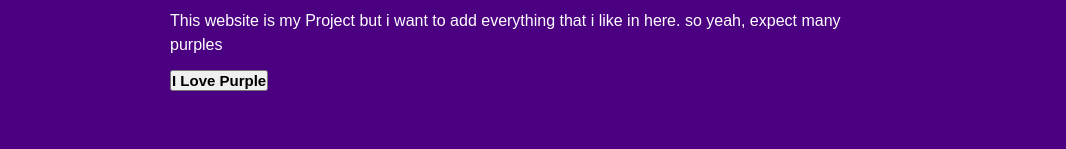
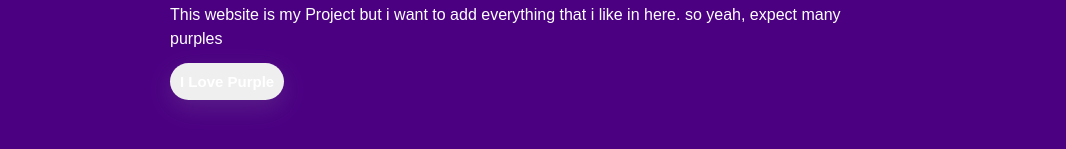
Before and after one commit to Chiwiee/landing-page_project, a plain HTML site: page index.html in a window 1280 px wide. Shown: the part 279-428 px from the top of the page, 0-1066 px from the left. Drawn offline with Linux system fonts and the light colour scheme.

Commit message:
Add anchor to button

```diff
--- a/index.html
+++ b/index.html
@@ -31,7 +31,7 @@
             This website is my Project but i want to add everything that i like
             in here. so yeah, expect many purples
           </p>
-          <button class="purple">I Love Purple</button>
+          <button class="purple"><a href="#">I Love Purple</a></button>
         </div>
         <img src="./img/adam-gonzales-cfKwE7k9qqA-unsplash.jpg" alt="Cat" />
       </div>
--- a/style.css
+++ b/style.css
@@ -64,4 +64,8 @@ a {
 .purple {
   font-size: 15px;
   font-weight: 600;
+  padding: 10px;
+  border: none;
+  border-radius: 20px;
+  box-shadow: rgba(149, 157, 165, 0.2) 0px 8px 24px;
 }
```
